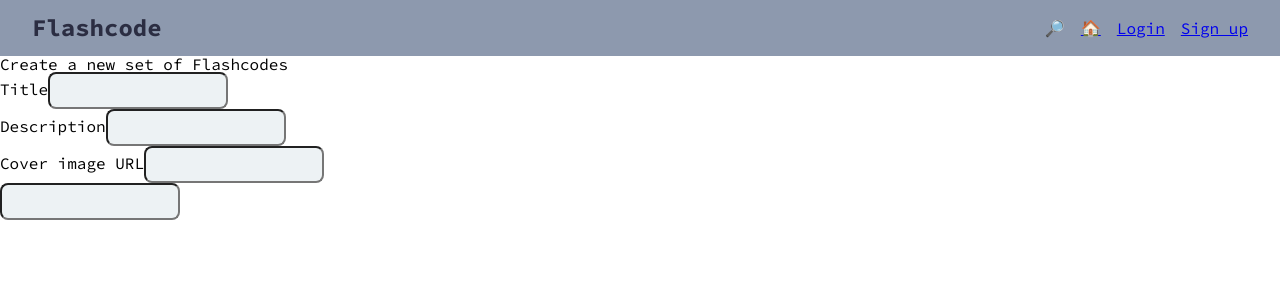
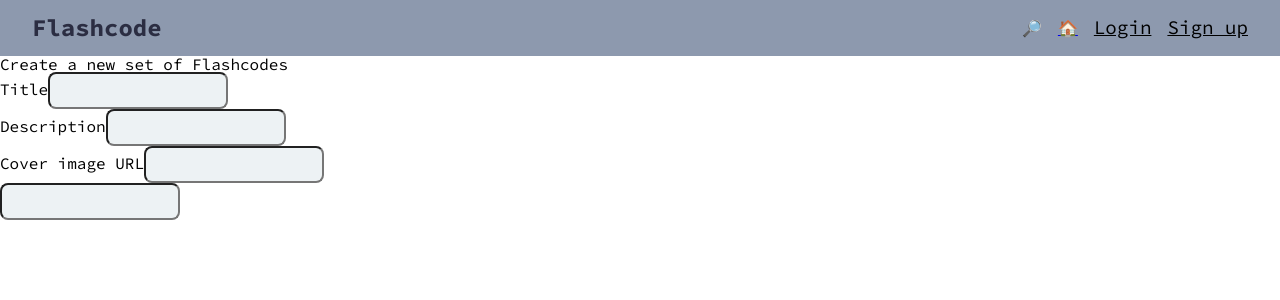
Before and after one commit to benjaminrae/flashcodes, a React (Create React App) app: page /new-set in a window 1280 px wide. Shown: the top 300 px of the page. Built offline with nearby package versions, Linux system fonts and the light colour scheme; no server answers.

Commit message:
add navigation from card to game

```diff
--- a/src/Components/Dashboard/components/Card/Card.tsx
+++ b/src/Components/Dashboard/components/Card/Card.tsx
@@ -1,14 +1,22 @@
 import "./Card.css";
-
+import { useNavigate } from "react-router-dom";
 type CardProps = {
     index: number;
     coverImageUrl: string;
     title: string;
     author: string;
+    id: string;
 };
-const Card = ({ index, coverImageUrl, title, author }: CardProps) => {
+const Card = ({ index, coverImageUrl, title, author, id }: CardProps) => {
+    const navigate = useNavigate();
     return (
-        <div className="card" key={index}>
+        <div
+            className="card"
+            key={index}
+            onClick={() => {
+                navigate(`/game${id}`);
+            }}
+        >
             <div className="card__container">
                 <img src={coverImageUrl} alt="" className="card__cover-image" />
                 <h3 className="card__title">{title}</h3>
--- a/src/Components/Dashboard/components/Featured/Featured.tsx
+++ b/src/Components/Dashboard/components/Featured/Featured.tsx
@@ -43,6 +43,7 @@ const Featured = () => {
                         return (
                             <Card
                                 key={set.id}
+                                id={set.id}
                                 index={set.data.index}
                                 coverImageUrl={set.data.coverImage.url}
                                 title={set.data.title}
--- a/src/Components/Dashboard/components/New/New.tsx
+++ b/src/Components/Dashboard/components/New/New.tsx
@@ -44,6 +44,7 @@ const New = () => {
                         return (
                             <Card
                                 key={set.id}
+                                id={set.id}
                                 index={set.data.index}
                                 coverImageUrl={set.data.coverImage.url}
                                 title={set.data.title}
--- a/src/Components/Header/Header.css
+++ b/src/Components/Header/Header.css
@@ -26,3 +26,8 @@
     align-items: center;
     gap: 1rem;
 }
+
+.header__link {
+    color: black;
+    font-size: larger;
+}
--- a/src/Components/Header/Header.tsx
+++ b/src/Components/Header/Header.tsx
@@ -53,10 +53,14 @@ const Header = () => {
                     {!loggedIn && (
                         <>
                             <li className="header__li">
-                                <a href="/login">Login</a>
+                                <a href="/login" className="header__link">
+                                    Login
+                                </a>
                             </li>
                             <li className="header__li">
-                                <a href="/signup">Sign up</a>
+                                <a href="/signup" className="header__link">
+                                    Sign up
+                                </a>
                             </li>
                         </>
                     )}
```
